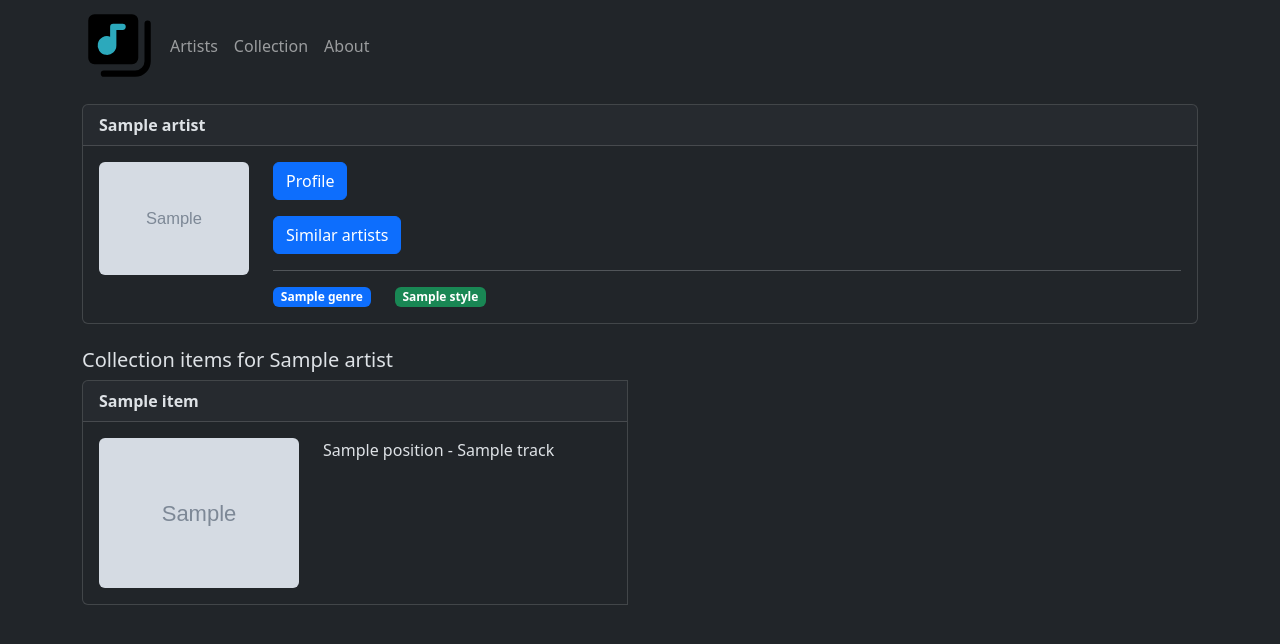
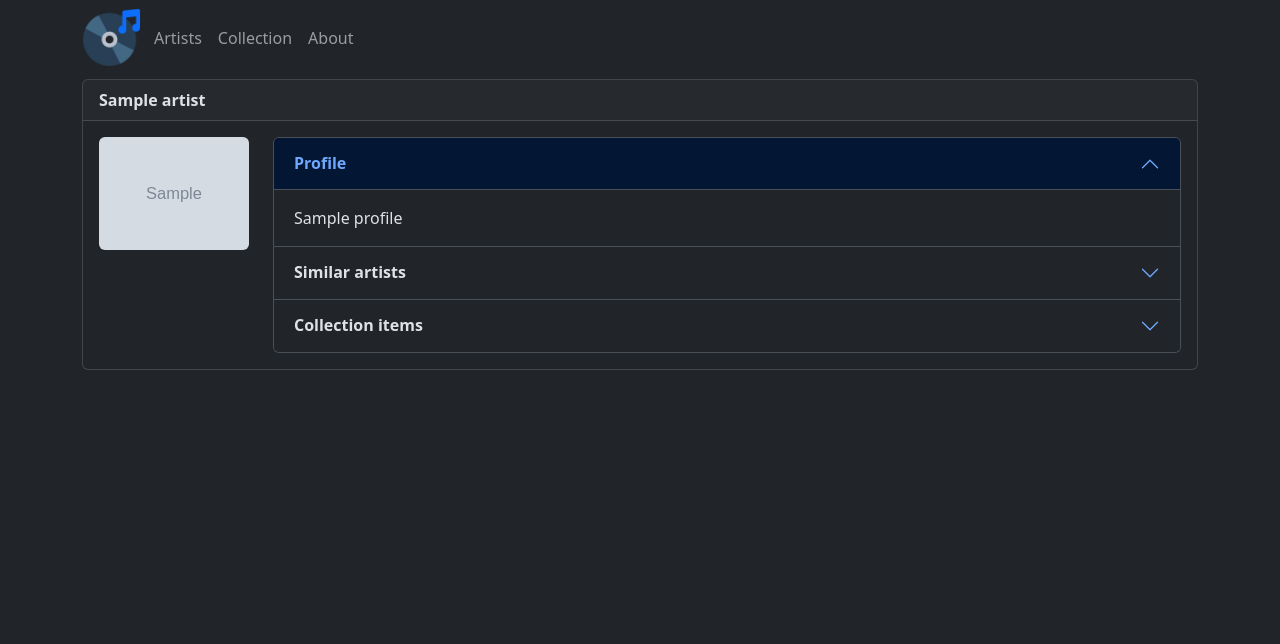
Before and after one commit to mark-me/music-explorer, a Flask app: template src/app_explorer/templates/collection_items_artist.html in a window 1280 px wide. Shown: the top 644 px of the page. Run offline with Flask 3, Linux system fonts and the light colour scheme; the template is opened without the code that fills it: most values are stand-ins (such as "Sample title", 1, 10 or a date in 2020); grey boxes marked "Sample" are stand-in pictures; some libraries are stand-ins or nearby versions.

Commit message:
Cleaning up artist page

```diff
--- a/src/app_explorer/templates/collection_items_artist.html
+++ b/src/app_explorer/templates/collection_items_artist.html
@@ -11,55 +11,33 @@
           <img src="{{ artist.url_image }}" class="rounded" width="150" />
         </div>
         <div class="col">
-          <p>
-            <button class="btn btn-primary" type="button" data-bs-toggle="collapse" data-bs-target="#collapseProfile" aria-expanded="false" aria-controls="collapseExample">
-              Profile
-            </button>
-          </p>
-          <div class="collapse" id="collapseProfile">
-            <div class="card card-body">
-              {{ artist.profile }}
+          <div class="accordion" id="accordionArtist">
+            <div class="accordion-item">
+              <h2 class="accordion-header" id="headingProfile"><button class="accordion-button" type="button" data-bs-toggle="collapse" data-bs-target="#collapseProfile" aria-expanded="true" aria-controls="collapseProfile"><b>Profile</b></button></h2>
+              <div id="collapseProfile" class="accordion-collapse collapse show" aria-labelledby="headingProfile" data-bs-parent="#accordionArtist">
+                <div class="accordion-body">{{ artist.profile }}</div>
               </div>
             </div>
-          <p>
-            <button class="btn btn-primary" type="button" data-bs-toggle="collapse" data-bs-target="#collapseSimilar">
-              Similar artists
-            </button>
-          </p>
-          <div class="collapse" id="collapseSimilar">
+            <div class="accordion-item">
+              <h2 class="accordion-header" id="headingSimilar"><button class="accordion-button collapsed" type="button" data-bs-toggle="collapse" data-bs-target="#collapseSimilar" aria-expanded="false" aria-controls="collapseSimilar"><b>Similar artists</b></button></h2>
+              <div id="collapseSimilar" class="accordion-collapse collapse" aria-labelledby="headingSimilar" data-bs-parent="#accordionArtist">
+                <div class="accordion-body">
                   <div class="row">
                     {% for similar in artist.artists_similar %}
                       <div class="col justify-content-md-center">
-                  <div class="card-group">
-                    {{ card_macro.card_artist(similar) }}
+                        <div class="card-group">{{ card_macro.card_artist(artist=similar) }}</div>
                       </div>
-                </div>
-              {% endfor %}
-            </div>
-          </div>
-          <hr />
-          <div class="row">
-            <div class="col-auto">
-              {% for genre in artist.genres_collection %}
-                <span class="badge bg-primary">{{ genre.name_genre }}</span>
-              {% endfor %}
-            </div>
-            <div class="col">
-              {% for style in artist.styles_collection %}
-                <span class="badge bg-success">{{ style.name_style }}</span>
                     {% endfor %}
                   </div>
                 </div>
               </div>
             </div>
-    </div>
-  </div>
-  <br />
-  <h5>Collection items for {{ artist.name_artist }}</h5>
-  <div class="row">
+            <div class="accordion-item">
+              <h2 class="accordion-header" id="headingCollectionItems"><button class="accordion-button collapsed" type="button" data-bs-toggle="collapse" data-bs-target="#collapseCollectionItems" aria-expanded="false" aria-controls="collapseProfile"><b>Collection items</b></button></h2>
+              <div id="collapseCollectionItems" class="accordion-collapse collapse" aria-labelledby="headingCollectionItems" data-bs-parent="#accordionArtist">
+                <div class="accordion-body">
                   {% for item in all_items %}
-      <div class="col-sm-12 col-md-6, col-lg-6 justify-content-md-center">
-        <div class="card-group">
+                    <div class="col justify-content-md-center">
                       <div class="card">
                         <div class="card-header">
                           <b>{{ item.title }}</b>
@@ -79,7 +57,13 @@
                       </div>
                       <br />
                     </div>
-      </div>
                   {% endfor %}
                 </div>
+              </div>
+            </div>
+          </div>
+        </div>
+      </div>
+    </div>
+  </div>
 {% endblock %}
--- a/src/app_explorer/templates/layout.html
+++ b/src/app_explorer/templates/layout.html
@@ -15,7 +15,7 @@ v<!DOCTYPE html>
     <link rel="stylesheet" href="https://cdnjs.cloudflare.com/ajax/libs/font-awesome/6.7.2/css/all.min.css">
 
     <!-- Favicon -->
-    <link rel="icon" type="image/png" href="{{ url_for('static', filename='images/music-collection.svg') }}">
+    <link rel="icon" type="image/png" href="{{ url_for('static', filename='images/music.png') }}">
 
     {% if title %}
         <title>Music Collection Explorer - {{ title }}</title>
@@ -27,7 +27,7 @@ v<!DOCTYPE html>
     <header class="site-header">
     <nav class="navbar navbar-expand-lg navbar-dark bg-dark fixed-top">
         <div class="container">
-          <a href="/"><img src="/static/images/music-collection.svg" style="float: left; padding: 0px 5px 0px 0px;" width="80" heigh="80"></a>
+          <a href="/"><img src="/static/images/music.png" style="float: left; padding: 0px 5px 0px 0px;" width="64" heigh="64"></a>
           <button class="navbar-toggler" type="button" data-toggle="collapse" data-target="#navbarToggle" aria-controls="navbarToggle" aria-expanded="false" aria-label="Toggle navigation">
             <span class="navbar-toggler-icon"></span>
           </button>
@@ -44,7 +44,7 @@ v<!DOCTYPE html>
         </div>
       </nav>
     </header>
-    <main role="main" class="container" style="margin-top: 80px;">
+    <main role="main" class="container" style="margin-top: 55px;">
       <div class="row">
         <div class="col-md-12">
           {% with messages = get_flashed_messages(with_categories=true) %}
```
Also changed, not shown: src/app_explorer/analytics/artists.py (+7 -8 lines), src/app_explorer/static/images/album.png (deleted), src/app_explorer/static/images/music-collection.svg (deleted), src/app_explorer/static/images/music.png (added). Lines whose indentation alone changed are shown as unchanged.
